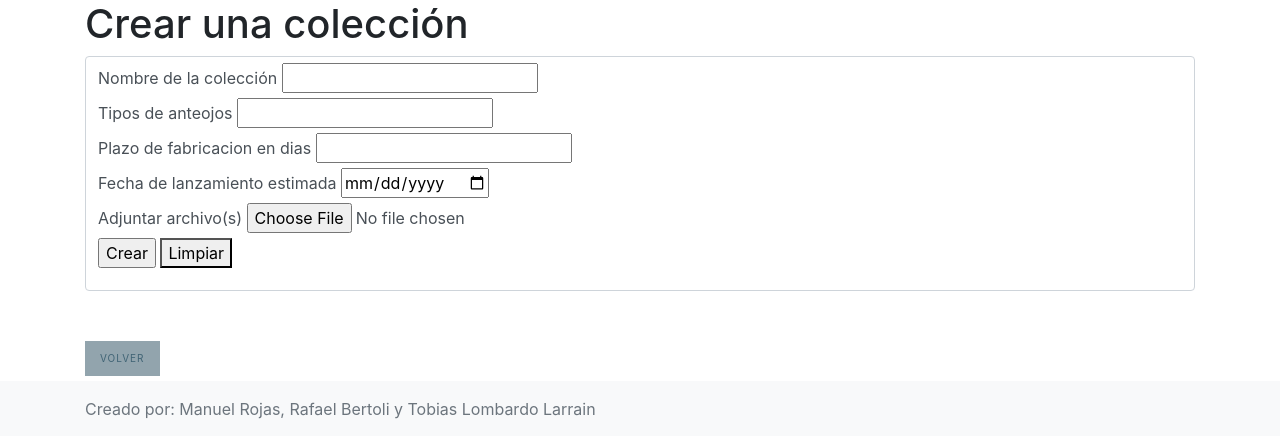
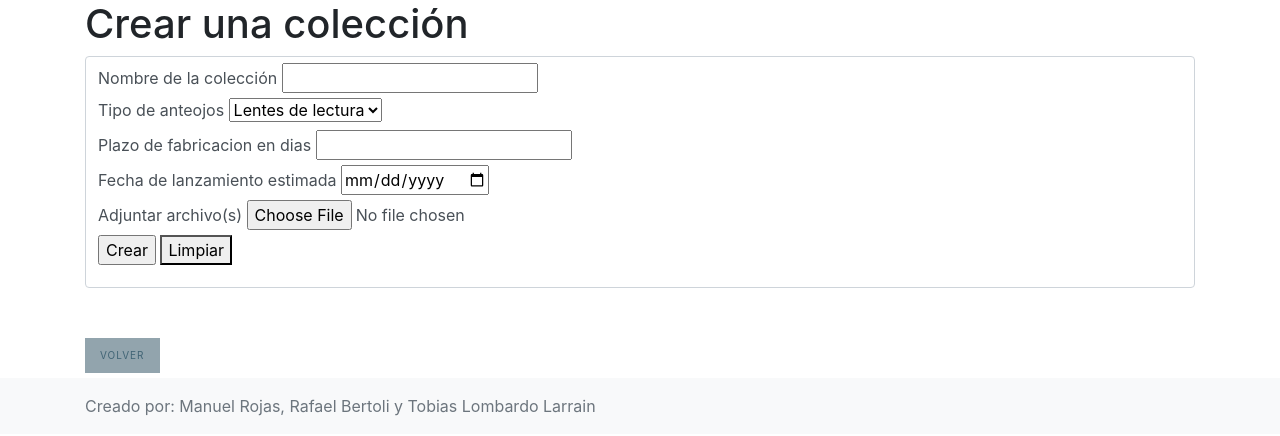
Before and after one commit to mugen-2/DSSD, a Flask app: page /colecciones/nuevo in a window 1280 px wide. Shown: the top 436 px of the page. Run offline with Flask 2, Linux system fonts and the light colour scheme; some libraries are stand-ins or nearby versions.

Commit message:
Formulario 2

```diff
--- a/app/forms/collection_form.py
+++ b/app/forms/collection_form.py
@@ -1,7 +1,7 @@
 from flask_wtf import FlaskForm
 from flask_wtf.recaptcha import validators
 from sqlalchemy.sql.expression import true
-from wtforms import StringField, PasswordField, SubmitField, SelectMultipleField, HiddenField, DateField
+from wtforms import StringField, PasswordField, SubmitField, SelectMultipleField, HiddenField, DateField, SelectField
 from wtforms.validators import DataRequired, EqualTo, Length, ValidationError, Email
 from wtforms.fields.html5 import EmailField, IntegerField
 from app.models.collection import Collection
@@ -9,8 +9,10 @@ from app.models.collection import Collection
 
 class Form_collection_new(FlaskForm):
 
-    tipo= StringField('tipo',
-        validators=[DataRequired( message = "el campo es obligatorio")])
+
+    tipo = SelectField('tipo',
+        choices=[('1','Lentes de lectura'), ('2','Lentes de sol')],
+        validators=[DataRequired( message ="el campo es obligatorio")])
 
     nombre= StringField('nombre',
         validators=[DataRequired( message = "el campo es obligatorio")])
--- a/app/resources/collection.py
+++ b/app/resources/collection.py
@@ -23,7 +23,6 @@ def new():
 def create():
     form = Form_collection_new()
     if (form.validate_on_submit()):
-        print('wtf')
         nombre = request.form.get("nombre")
         tipo = request.form.get("tipo")
         plazoF = request.form.get("plazoF")
--- a/app/templates/collection/new.html
+++ b/app/templates/collection/new.html
@@ -13,8 +13,14 @@
       <span style="color:red;" >{{error}}</span>
     {% endfor %}
     <br>
-    <label for="tipo">Tipos de anteojos</label>
-    {{form.tipo}}
+    <label for="tipo">Tipo de anteojos</label>
+    <select name="tipo">
+
+    <option value=1>Lentes de lectura </option>
+    <option value=1>Lentes de sol </option>
+
+    </select>
+
     {% for error in form.tipo.errors %}
     <span style="color:red;" >{{error}}</span>
     {% endfor %}
```
Also changed, not shown: app/templates/collection/index.html (+23 -0 lines).
